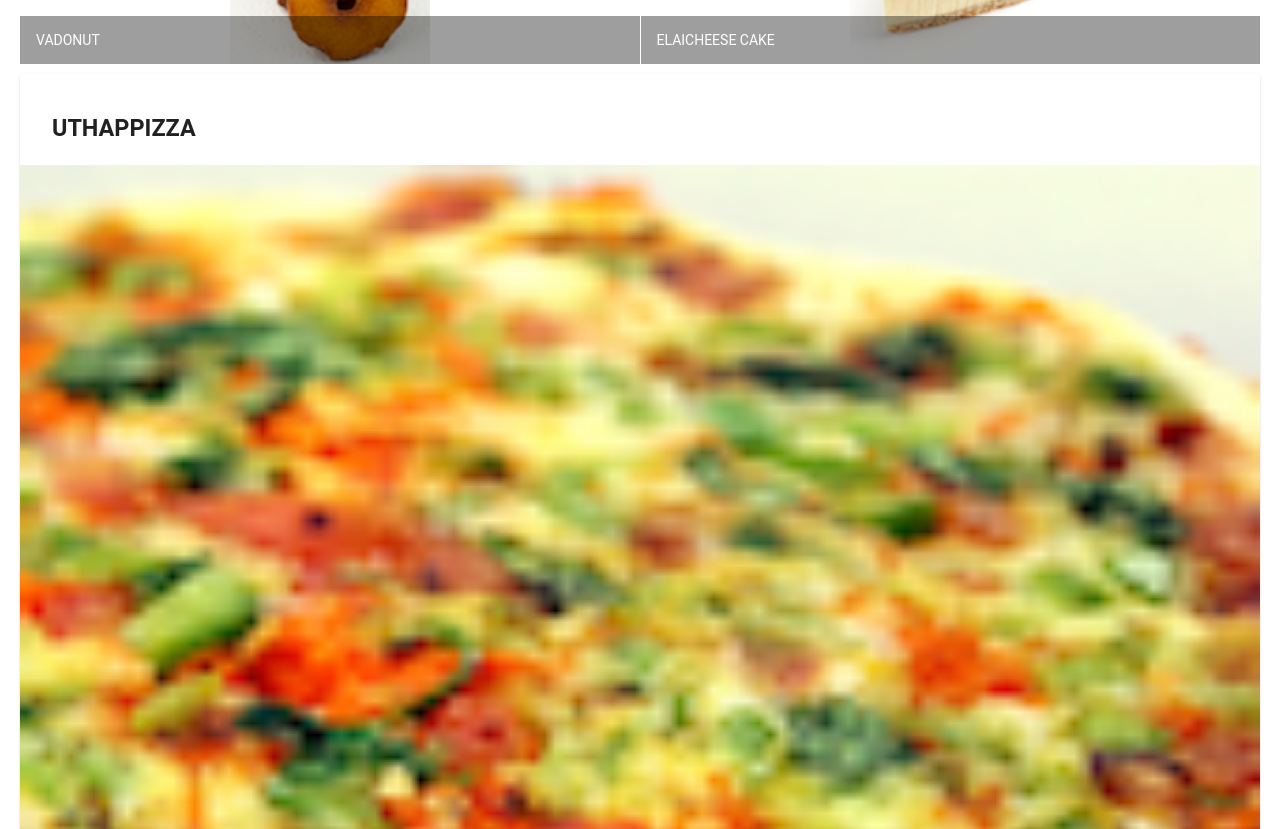
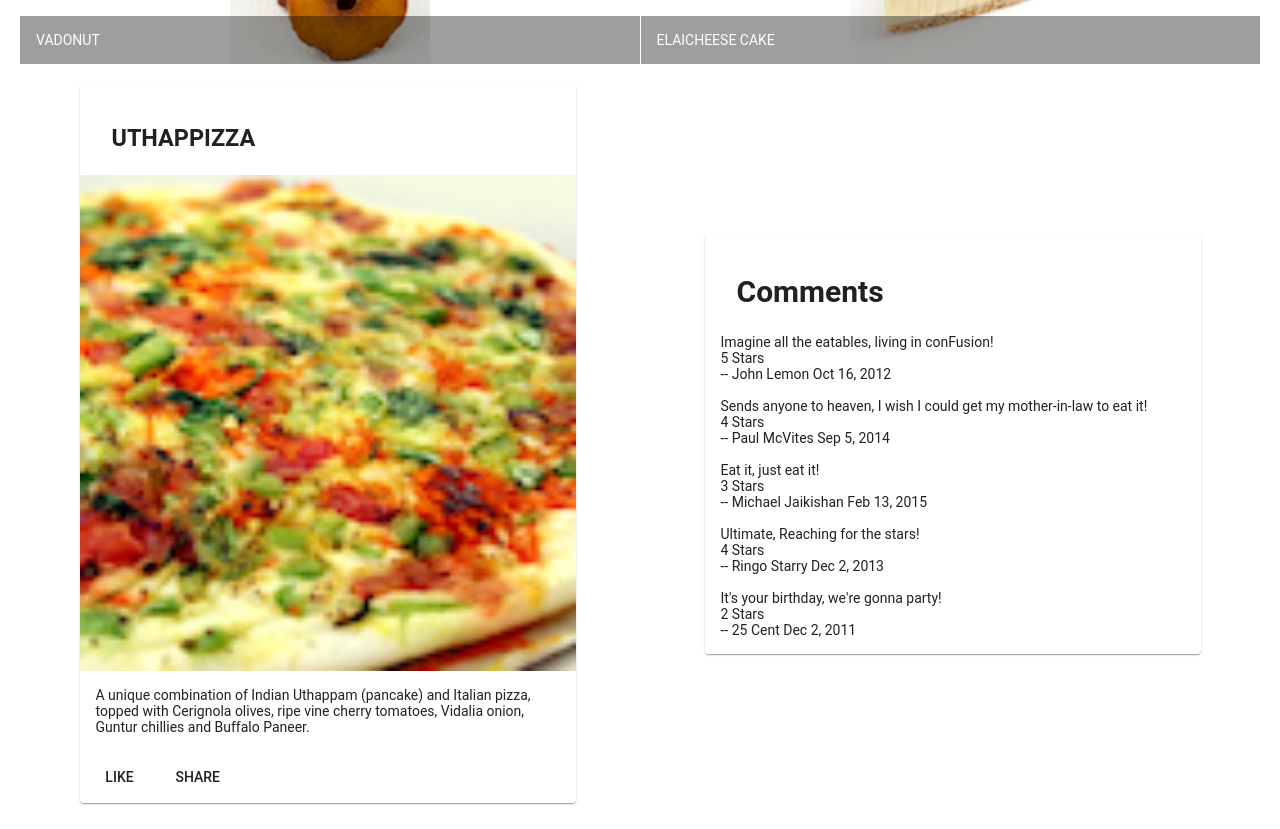
Before and after one commit to JeffreyLiuUSC/Angular2, an Angular app: page / in a window 1280 px wide. Shown: the part 500-1329 px from the top of the page. Built offline with nearby package versions, Linux system fonts and the light colour scheme.

Commit message:
Assignment one

```diff
--- a/src/app/app.component.html
+++ b/src/app/app.component.html
@@ -1,3 +1,4 @@
 <mat-toolbar color="primary"><span>Ristorante Con Fusion</span></mat-toolbar>
 
 <app-menu></app-menu>
+<app-dishdetail></app-dishdetail>
--- a/src/app/app.module.ts
+++ b/src/app/app.module.ts
@@ -12,11 +12,15 @@
 import { MatCardModule } from '@angular/material/card';
 import { MatButtonModule } from '@angular/material/button';
 import { from } from 'rxjs';
+import { DishdetailComponent } from './dishdetail/dishdetail.component';
+
 
 @NgModule({
   declarations: [
     AppComponent,
     MenuComponent,
+    DishdetailComponent
+
 
   ],
   imports: [
--- /dev/null
+++ b/src/app/dishdetail/dishdetail.component.html
@@ -0,0 +1,49 @@
+
+<div class="container"
+  fxLayout="row"
+  fxLayout.sm="column"
+  fxLayout.xs="column"
+  fxLayoutAlign.gt-md="space-around center"
+  fxLayoutGap="10px"
+  fxLayoutGap.xs="0">
+
+
+  <div fxFlex="40">
+    <div fxFlex *ngIf = "dish">
+      <mat-card>
+        <mat-card-header>
+          <mat-card-title>
+            <h3>{{dish.name | uppercase}}</h3>
+          </mat-card-title>
+        </mat-card-header>
+        <img mat-card-image src={{dish.image}} alt={{dish.name}}>
+        <mat-card-content>
+          <p>
+            {{dish.description}}
+          </p>
+        </mat-card-content>
+        <mat-card-actions>
+          <button mat-button>LIKE</button>
+          <button mat-button>SHARE</button>
+        </mat-card-actions>
+      </mat-card>
+    </div>
+  </div>
+
+  <div fxFlex="40">
+    <div fxFlex *ngIf = "dish">
+      <mat-card>
+        <mat-card-header>
+          <mat-card-title>
+            <h2>Comments</h2>
+          </mat-card-title>
+        </mat-card-header>
+        <mat-card-content *ngFor="let comment of dish.comments">
+          <p>{{comment.comment}}<br>
+          {{comment.rating}} Stars<br>
+          -- {{comment.author}} {{comment.date | date}}</p>
+        </mat-card-content>
+      </mat-card>
+    </div>
+  </div>
+</div>
--- /dev/null
+++ b/src/app/dishdetail/dishdetail.component.ts
@@ -0,0 +1,63 @@
+import { Component, OnInit } from '@angular/core';
+
+const DISH = {
+  id: '0',
+  name: 'Uthappizza',
+  image: '/assets/images/uthappizza.png',
+  category: 'mains',
+  featured: true,
+  label: 'Hot',
+  price: '4.99',
+  // tslint:disable-next-line:max-line-length
+  description: 'A unique combination of Indian Uthappam (pancake) and Italian pizza, topped with Cerignola olives, ripe vine cherry tomatoes, Vidalia onion, Guntur chillies and Buffalo Paneer.',
+  comments: [
+       {
+           rating: 5,
+           comment: 'Imagine all the eatables, living in conFusion!',
+           author: 'John Lemon',
+           date: '2012-10-16T17:57:28.556094Z'
+       },
+       {
+           rating: 4,
+           comment: 'Sends anyone to heaven, I wish I could get my mother-in-law to eat it!',
+           author: 'Paul McVites',
+           date: '2014-09-05T17:57:28.556094Z'
+       },
+       {
+           rating: 3,
+           comment: 'Eat it, just eat it!',
+           author: 'Michael Jaikishan',
+           date: '2015-02-13T17:57:28.556094Z'
+       },
+       {
+        rating: 4,
+        comment: 'Ultimate, Reaching for the stars!',
+        author: 'Ringo Starry',
+        date: '2013-12-02T17:57:28.556094Z'
+    },
+    {
+        rating: 2,
+        comment: 'It\'s your birthday, we\'re gonna party!',
+        author: '25 Cent',
+        date: '2011-12-02T17:57:28.556094Z'
+    }
+]
+};
+
+
+
+@Component({
+  selector: 'app-dishdetail',
+  templateUrl: './dishdetail.component.html',
+  styleUrls: ['./dishdetail.component.scss']
+})
+export class DishdetailComponent implements OnInit {
+
+  dish =  DISH;
+
+  constructor() { }
+
+  ngOnInit() {
+  }
+
+}
--- a/src/app/menu/menu.component.html
+++ b/src/app/menu/menu.component.html
@@ -18,7 +18,7 @@
     </mat-grid-list>
   </div>
 
-  <div fxFlex *ngIf = "selectedDish">
+  <!-- <div fxFlex *ngIf = "selectedDish">
     <mat-card>
       <mat-card-header>
         <mat-card-title>
@@ -36,5 +36,5 @@
         <button mat-button>SHARE</button>
       </mat-card-actions>
     </mat-card>
-  </div>
+  </div> -->
 </div>
--- a/src/app/menu/menu.component.ts
+++ b/src/app/menu/menu.component.ts
@@ -55,7 +55,7 @@
 
   dishes =  DISHES;
 
-  selectedDish : Dish = DISHES[0];
+  // selectedDish : Dish = DISHES[0];
 
   constructor() { }
 
```
Also changed, not shown: src/app/dishdetail/dishdetail.component.scss (added), 1 other file (tests, documents, lock files or other folders).
